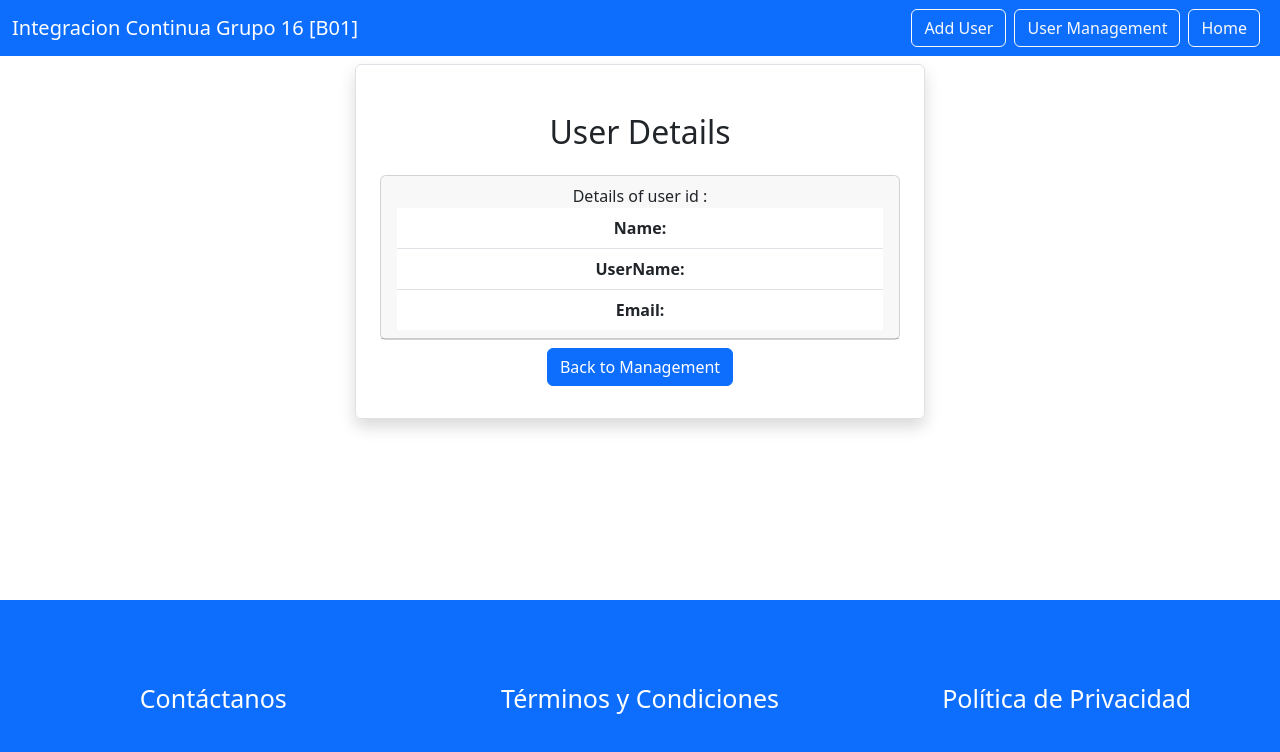
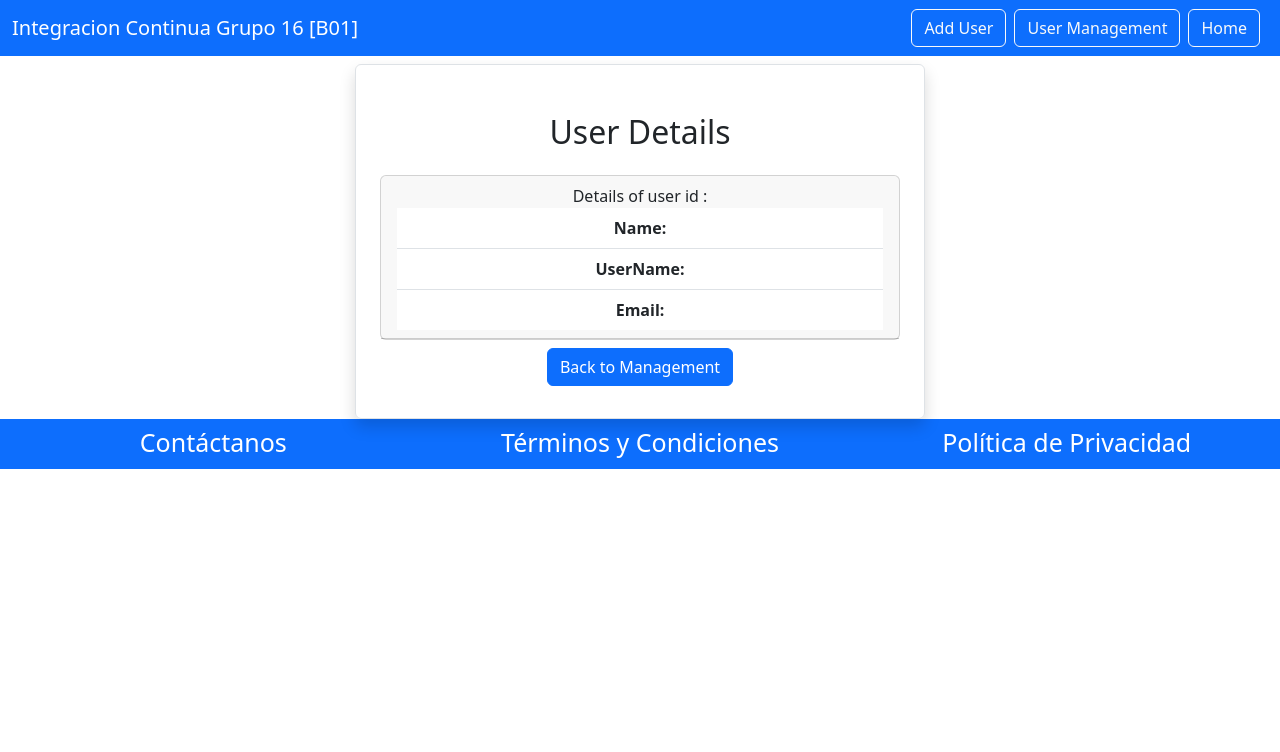
Before and after one commit to saramburo/Integracioncontinua, a React (Create React App) app in the folder frontend/crudfront/: page /viewuser/1 in a window 1280 px wide. Shown: the top 752 px of the page. Built offline with nearby package versions, Linux system fonts and the light colour scheme; no server answers.

Commit message:
corrección de visualización del footer

```diff
--- a/frontend/crudfront/src/App.css
+++ b/frontend/crudfront/src/App.css
@@ -37,15 +37,15 @@
   }
 }
 .footer {
-  height: 200px;
+  height: 50px;
   width: 100vw;
+
   background-color: #0d6efd;
   display: flex;
   flex-direction: row;
   justify-content: space-between;
   align-items: center;
-  position: absolute;
-  bottom: 0;
+
 }
 
 .footer-link {
```
